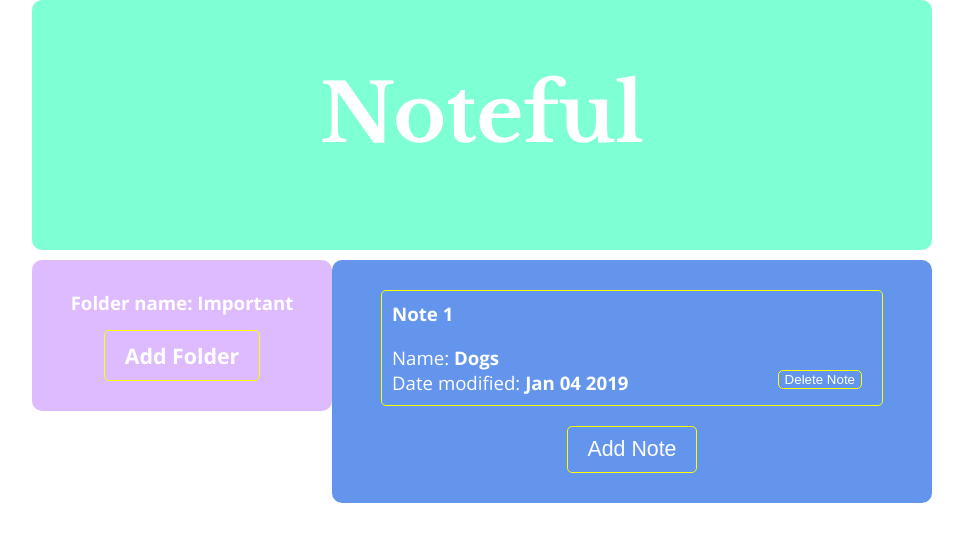
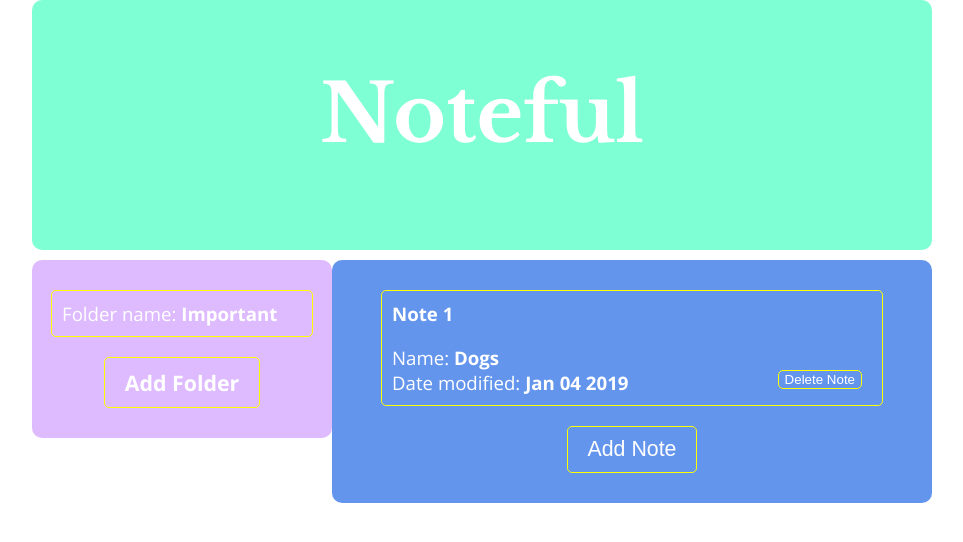
Before and after one commit to rodellwarner/noteful-2, a React (Create React App) app: page /note/cbc787a0-ffaf-11e8-8eb2-f2801f1b9fd1 in a window 1280 px wide. Shown: the top 542 px of the page, without its empty margins (158-1121 px from the left). Built offline with nearby package versions, Linux system fonts and the light colour scheme.

Commit message:
NotesPageSidebar fixed

```diff
--- a/src/NotesPageSidebar/NotesPageSidebar.css
+++ b/src/NotesPageSidebar/NotesPageSidebar.css
@@ -11,6 +11,11 @@
   font-family: "Open Sans", sans-serif;
   font-weight: 600;
   font-size: 14pt;
+}
+
+.folders {
+  margin-top: 30px;
+  margin-bottom: 30px;
 }
 
 .addFolderButton {
--- a/src/NotesPageSidebar/NotesPageSidebar.js
+++ b/src/NotesPageSidebar/NotesPageSidebar.js
@@ -23,6 +23,7 @@ class NotesPageSidebar extends Component {
           <Folder
             folder={folderToDisplay[0]}
             folderId={folderIdOfSelectedNote}
+            class={"folder"}
           />
           <button className="addFolderButton">Add Folder</button>
         </div>
```
